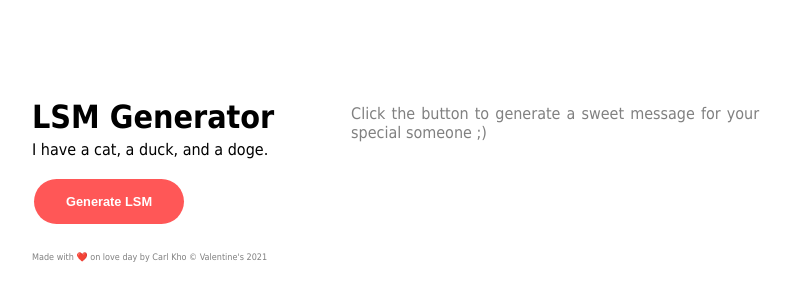
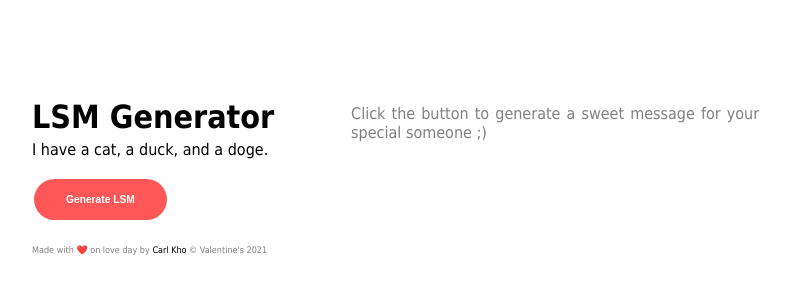
Before and after one commit to ananyaadlakha/tehehe, a plain HTML site: page index.html in a window 1280 px wide. Shown: the part 96-396 px from the top of the page, without its empty margins (232-1022 px from the left). Drawn offline with Linux system fonts and the light colour scheme.

Commit message:
added notion link for CVK in copr

```diff
--- a/index.html
+++ b/index.html
@@ -19,7 +19,10 @@
             <button class="button" id="button" onclick="LSMRand()">
                 <b>Generate LSM</b>
             </button>
-            <p class="copr">Made with ❤️ on love day by Carl Kho © Valentine's 2021</p>
+            <p class="copr">Made with ❤️ on love day by <a class="coprLink"
+                    href="https://www.notion.so/carlkho/Carl-Achievements-Tracker-e296d985f1ee4bd2881e256d45bae39b"
+                    target="blank">Carl
+                    Kho</a> © Valentine's 2021</p>
         </div>
         <br />
         <div class="LSM_Wrap">
--- a/styles.css
+++ b/styles.css
@@ -10,9 +10,14 @@ body {
 }
 
 .copr {
-    margin-top: 3vh;
+    margin-top: 2.6vh;
     font-size: xx-small;
     color: gray;
+}
+
+.coprLink {
+    text-decoration: none;
+    color: black;
 }
 
 .mainText {
@@ -39,7 +44,7 @@ body {
   border-radius: 10vw;
   padding: 15px 32px;
   text-align: center;
-  font-size: 1vw;
+  font-size: 0.8vw;
   outline: none;
   margin: 4px 2px;
   cursor: pointer;
```
